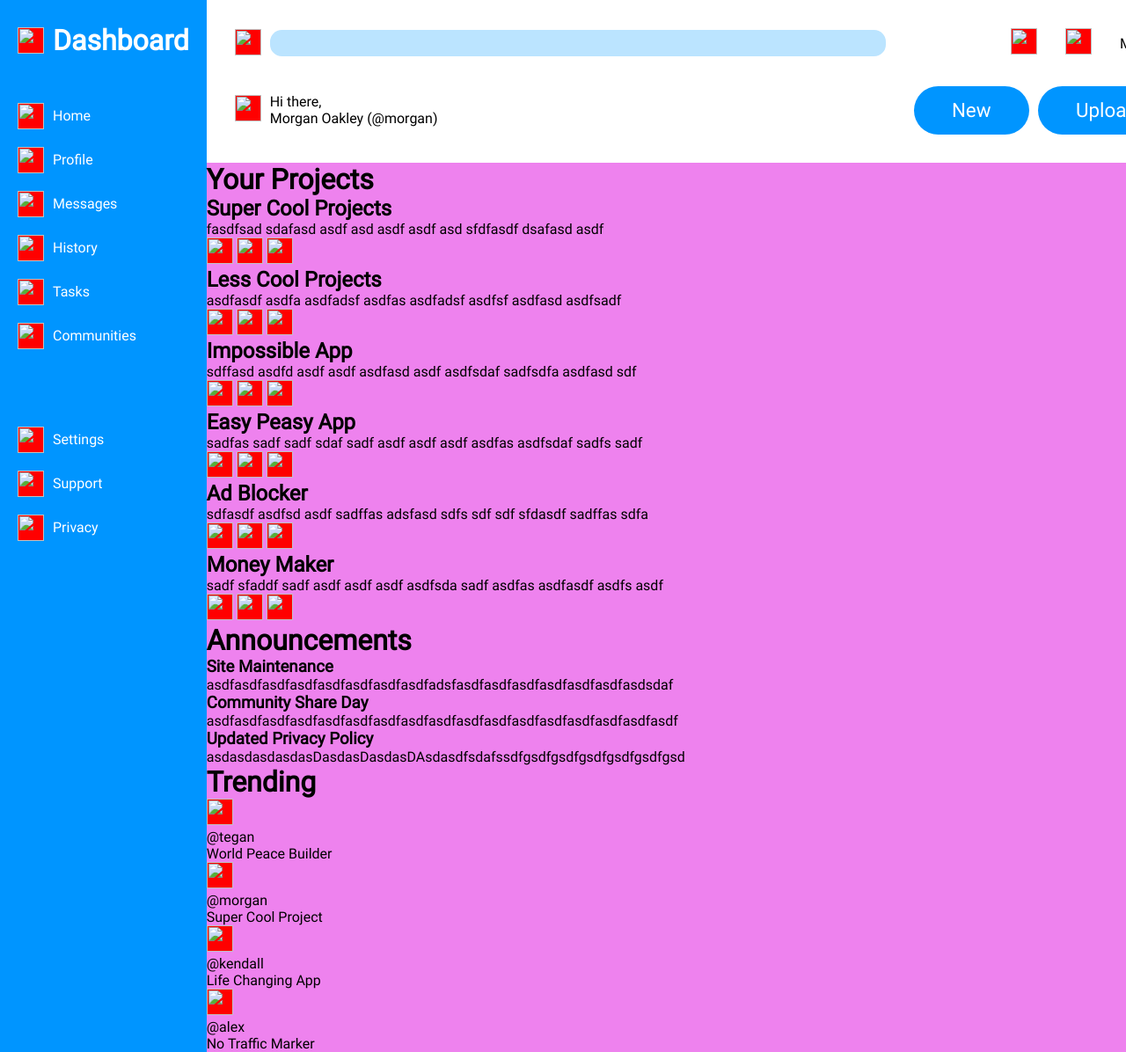
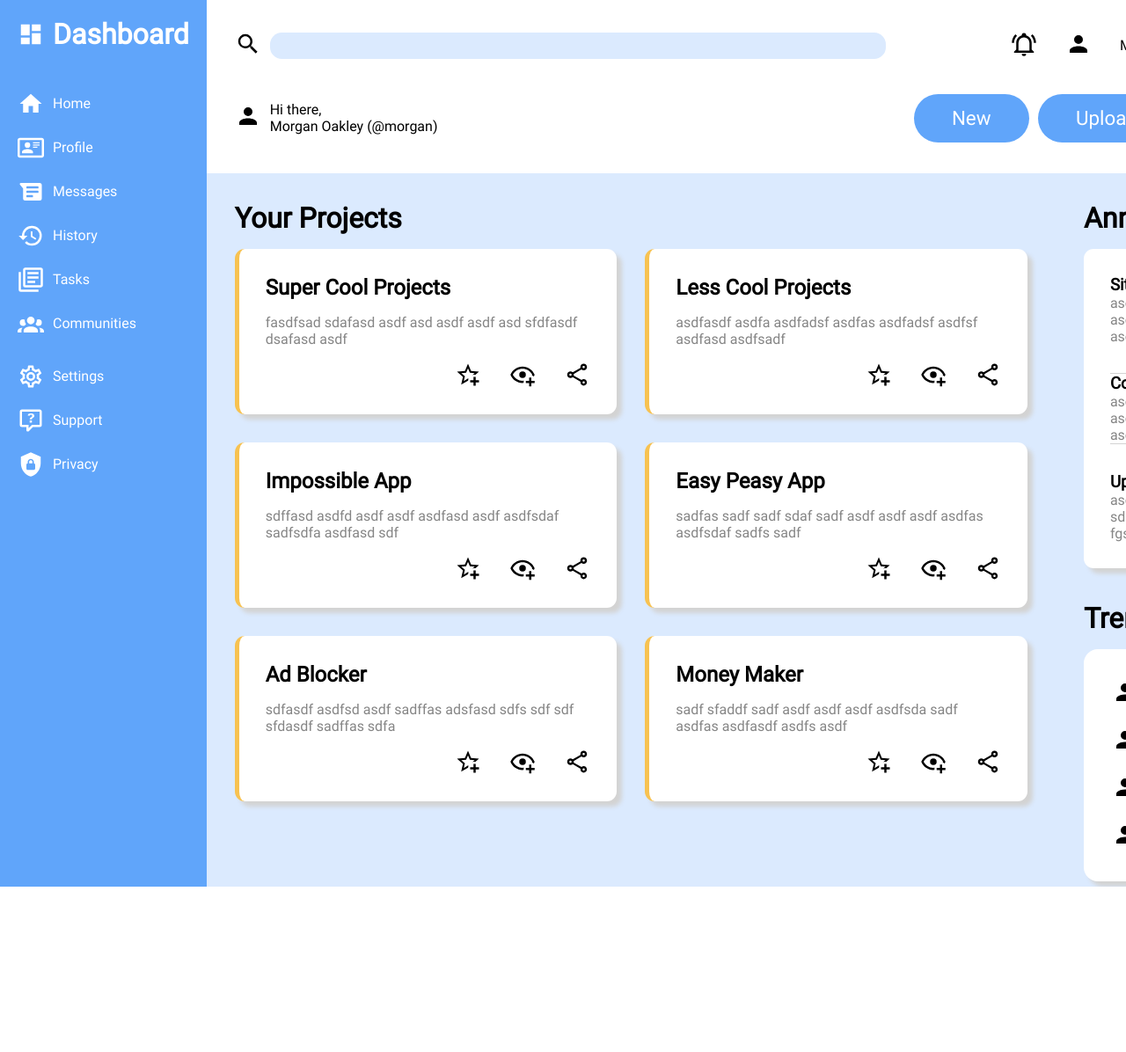
Before and after one commit to dannymckinnon/admin-dashboard, a plain HTML site: page index.html in a window 1280 px wide. Shown: the top 1196 px of the page at 88% size. After the commit the page ends 1008 px from the top, so only its background shows below. Drawn offline with Linux system fonts and the light colour scheme.

Commit message:
various changes in each section

```diff
--- a/index.html
+++ b/index.html
@@ -12,22 +12,22 @@
 
     <div class="sidebar">
 
-      <h1><span><img src="" alt=""></span>Dashboard</h1>
+      <h1><span><img src="svg/dashboard.svg" alt=""></span>Dashboard</h1>
       <div>
         <ul>
-          <li><span><img src="" alt=""></span>Home</li>
-          <li><span><img src="" alt=""></span>Profile</li>
-          <li><span><img src="" alt=""></span>Messages</li>
-          <li><span><img src="" alt=""></span>History</li>
-          <li><span><img src="" alt=""></span>Tasks</li>
-          <li><span><img src="" alt=""></span>Communities</li>
+          <li><span><img src="svg/home.svg" alt=""></span>Home</li>
+          <li><span><img src="svg/profile.svg" alt=""></span>Profile</li>
+          <li><span><img src="svg/messages.svg" alt=""></span>Messages</li>
+          <li><span><img src="svg/history.svg" alt=""></span>History</li>
+          <li><span><img src="svg/tasks.svg" alt=""></span>Tasks</li>
+          <li><span><img src="svg/communities.svg" alt=""></span>Communities</li>
         </ul>
       </div>
       <div>
         <ul>
-          <li><span><img src="" alt=""></span>Settings</li>
-          <li><span><img src="" alt=""></span>Support</li>
-          <li><span><img src="" alt=""></span>Privacy</li>
+          <li><span><img src="svg/settings.svg" alt=""></span>Settings</li>
+          <li><span><img src="svg/support.svg" alt=""></span>Support</li>
+          <li><span><img src="svg/privacy.svg" alt=""></span>Privacy</li>
         </ul>
       </div>
 
@@ -36,19 +36,19 @@
     <div class="header">
 
       <form class="search" action="">
-        <button><img src="" alt=""></button>
+        <button><img src="svg/search.svg" alt=""></button>
         <label for="search-bar"></label>
         <input type="search" id="search-bar">
       </form>
 
       <div class="top-buttons">
-        <span><img src="" alt=""></span>
-        <span><img src="" alt=""></span>
+        <span><img src="svg/notification.svg" alt=""></span>
+        <span><img class ="profile-pic" src="svg/account.svg" alt=""></span>
         <span>Morgan Oakley</span>
       </div>
 
       <div class="user-info">
-        <span><img src="" alt=""></span>
+        <span><img class="profile-pic-larger" src="svg/account.svg" alt=""></span>
         <div>
           <p>Hi there,</p>
           <p>Morgan Oakley (@morgan)</p>
@@ -68,85 +68,117 @@
       <div class="projects">
         <h1>Your Projects</h1>
         <div class="cards">
+          <div class="card">
             <h2>Super Cool Projects</h2>
-          <p>fasdfsad sdafasd asdf asd asdf  asdf  asd sfdfasdf dsafasd asdf</p>
-          <span><img src="" alt=""></span>
-          <span><img src="" alt=""></span>
-          <span><img src="" alt=""></span>
+            <p class="lightgray">fasdfsad sdafasd asdf asd asdf  asdf  asd sfdfasdf dsafasd asdf</p>
+            <span>
+              <img src="svg/star.svg" alt="">
+              <img src="svg/eye.svg" alt="">
+              <img src="svg/share.svg" alt="">
+            </span>
           </div>
-        <div class="cards">
+          <div class="card">
             <h2>Less Cool Projects</h2>
-          <p>asdfasdf asdfa asdfadsf asdfas asdfadsf asdfsf asdfasd asdfsadf</p>
-          <span><img src="" alt=""></span>
-          <span><img src="" alt=""></span>
-          <span><img src="" alt=""></span>
+            <p class="lightgray">asdfasdf asdfa asdfadsf asdfas asdfadsf asdfsf asdfasd asdfsadf</p>
+            <span>
+              <img src="svg/star.svg" alt="">
+              <img src="svg/eye.svg" alt="">
+              <img src="svg/share.svg" alt="">
+            </span>
           </div>
-        <div class="cards">
+          <div class="card">
             <h2>Impossible App</h2>
-          <p>sdffasd asdfd asdf asdf asdfasd asdf asdfsdaf sadfsdfa asdfasd sdf</p>
-          <span><img src="" alt=""></span>
-          <span><img src="" alt=""></span>
-          <span><img src="" alt=""></span>
+            <p class="lightgray">sdffasd asdfd asdf asdf asdfasd asdf asdfsdaf sadfsdfa asdfasd sdf</p>
+            <span>
+              <img src="svg/star.svg" alt="">
+              <img src="svg/eye.svg" alt="">
+              <img src="svg/share.svg" alt="">
+            </span>
           </div>
-        <div class="cards">
+          <div class="card">
             <h2>Easy Peasy App</h2>
-          <p>sadfas sadf sadf sdaf sadf asdf asdf asdf asdfas asdfsdaf sadfs sadf</p>
-          <span><img src="" alt=""></span>
-          <span><img src="" alt=""></span>
-          <span><img src="" alt=""></span>
+            <p class="lightgray">sadfas sadf sadf sdaf sadf asdf asdf asdf asdfas asdfsdaf sadfs sadf</p>
+            <span>
+              <img src="svg/star.svg" alt="">
+              <img src="svg/eye.svg" alt="">
+              <img src="svg/share.svg" alt="">
+            </span>
           </div>
-        <div class="cards">
+          <div class="card">
             <h2>Ad Blocker</h2>
-          <p>sdfasdf asdfsd asdf sadffas adsfasd sdfs sdf sdf sfdasdf sadffas sdfa</p>
-          <span><img src="" alt=""></span>
-          <span><img src="" alt=""></span>
-          <span><img src="" alt=""></span>
+            <p class="lightgray">sdfasdf asdfsd asdf sadffas adsfasd sdfs sdf sdf sfdasdf sadffas sdfa</p>
+            <span>
+              <img src="svg/star.svg" alt="">
+              <img src="svg/eye.svg" alt="">
+              <img src="svg/share.svg" alt="">
+            </span>
           </div>
-        <div class="cards">
+          <div class="card">
             <h2>Money Maker</h2>
-          <p>sadf sfaddf sadf asdf asdf asdf asdfsda sadf asdfas asdfasdf asdfs asdf</p>
-          <span><img src="" alt=""></span>
-          <span><img src="" alt=""></span>
-          <span><img src="" alt=""></span>
+            <p class="lightgray">sadf sfaddf sadf asdf asdf asdf asdfsda sadf asdfas asdfasdf asdfs asdf</p>
+            <span>
+              <img src="svg/star.svg" alt="">
+              <img src="svg/eye.svg" alt="">
+              <img src="svg/share.svg" alt="">
+            </span>
+          </div>
+        </div>
       </div>
 
       <div class="announcements">
         <h1>Announcements</h1>
         <div>
+
+          <div class="announcement-cards">
+            <div>
               <h3>Site Maintenance</h3>
-          <p>asdfasdfasdfasdfasdfasdfasdfasdfadsfasdfasdfasdfasdfasdfasdfasdsdaf</p>
+              <p class="lightgray">asdfasdfasdfasdfasdfasdfasdfasdfadsfasdfasdfasdfasdfasdfasdfasdsdaf</p>
             </div>
             <div>
               <h3>Community Share Day</h3>
-          <p>asdfasdfasdfasdfasdfasdfasdfasdfasdfasdfasdfasdfasdfasdfasdfasdfasdf</p>
+              <p class="lightgray">asdfasdfasdfasdfasdfasdfasdfasdfasdfasdfasdfasdfasdfasdfasdfasdfasdf</p>
             </div>
             <div>
               <h3>Updated Privacy Policy</h3>
-          <p>asdasdasdasdasDasdasDasdasDAsdasdfsdafssdfgsdfgsdfgsdfgsdfgsdfgsd</p>
+              <p class="lightgray">asdasdasdasdasDasdasDasdasDAsdasdfsdafssdfgsdfgsdfgsdfgsdfgsdfgsd</p>
+            </div>
+          </div>
         </div>
       </div>
 
       <div class="trending">
         <h1>Trending</h1>
         <div>
-          <span><img src="" alt=""></span>
+          <div class="trending-accounts">
+            <div>
+              <span><img class="profile-pic" src="svg/account.svg" alt=""></span>
+              <div>
                 <p>@tegan</p>
-          <p>World Peace Builder</p>
+                <p class="lightgray">World Peace Builder</p>
+              </div>
             </div>
             <div>
-          <span><img src="" alt=""></span>
+              <span><img class="profile-pic" src="svg/account.svg" alt=""></span>
+              <div>
                 <p>@morgan</p>
-          <p>Super Cool Project</p>
+                <p class="lightgray">Super Cool Project</p>
+              </div>
             </div>
             <div>
-          <span><img src="" alt=""></span>
+              <span><img class="profile-pic" src="svg/account.svg" alt=""></span>
+              <div>
                 <p>@kendall</p>
-          <p>Life Changing App</p>
+                <p class="lightgray">Life Changing App</p>
+              </div>
             </div>
             <div>
-          <span><img src="" alt=""></span>
+              <span><img class="profile-pic" src="svg/account.svg" alt=""></span>
+              <div>
                 <p>@alex</p>
-          <p>No Traffic Marker</p>
+                <p class="lightgray">No Traffic Marker</p>
+              </div>
+            </div>
+          </div>
         </div>
       </div>
 
--- a/style.css
+++ b/style.css
@@ -1,3 +1,9 @@
+:root {
+  --blue: #60A5FA;
+  /* --lightblue: #BFDBFE; */
+  --extralight: #DBEAFE;
+}
+
 @font-face {
   font-family: Roboto;
   src: url(./fonts/Roboto-Regular.ttf);
@@ -17,12 +23,13 @@ body {
 img {
   height: 30px;
   width: 30px;
-  background-color: red;
 }
+
 
 .container {
   display: grid;
   grid-template-columns: 1fr 4fr;
+  min-height: 100vh;
 }
 
 
@@ -31,9 +38,15 @@ img {
   grid-row: 1 / 3;
   display: grid;
   grid-template-rows: 1fr 4fr 8fr;
-  /* padding: 1em; */
-  background-color: rgb(0, 149, 255);
+  background-color: var(--blue);
   color: white;
+}
+
+.sidebar img {
+  filter:
+    invert(100%) sepia(100%)
+    saturate(20%) hue-rotate(325deg)
+    brightness(104%) contrast(106%);
 }
 
 .sidebar ul {
@@ -70,7 +83,6 @@ img {
   display: flex;
   align-items: center;
   gap: 10px;
-  /* grid-template-columns: 1fr 16fr; */
 }
 
 .buttons {
@@ -83,7 +95,7 @@ img {
 .buttons button {
   font-size: 1.4rem;
   padding: 0.9rem 2.7rem;
-  background-color: #0095FF;
+  background-color: var(--blue);
   color: white;
   border: none;
   border-radius: 1.5em;
@@ -98,7 +110,7 @@ img {
 .search input {
   width: 700px;
   height: 25px;
-  background-color: rgb(187, 228, 255);
+  background-color: var(--extralight);
   border: none;
   border-radius: 1em;
   padding: 15px;
@@ -119,5 +131,93 @@ img {
 
 
 .main-content {
-  background-color: violet;
+  display: grid;
+  grid-template-columns: 3fr 1fr;
+  background-color: var(--extralight);
 }
+
+.projects {
+  padding: 2rem;
+  grid-row: 1 / 3;
+}
+
+.cards {
+  display: grid;
+  grid-template-columns: repeat(auto-fit, minmax(400px, 1fr));
+  gap: 2rem;
+  padding-top: 1rem;
+}
+
+.card {
+  display: grid;
+  gap: 1em;
+  padding: 30px;
+  background-color: white;
+  border-radius: 0.7rem;
+  border-left: 5px solid rgb(247, 194, 81);
+  box-shadow: 6px 6px 5px lightgray;
+}
+
+.card > span {
+  justify-self: end;
+  display: flex;
+  gap: 2rem;
+}
+
+
+.announcements {
+  padding: 2rem;
+}
+
+.announcements > div {
+  padding-top: 1rem;
+}
+
+.announcement-cards {
+  display: grid;
+  gap: 2em;
+  background-color: white;
+  padding: 30px;
+  border-radius: 0.7em;
+  box-shadow: 6px 6px 5px lightgray;
+}
+
+
+.announcement-cards div:nth-child(2) {
+  border-top: 1px solid lightgray;
+  border-bottom: 1px solid lightgrey;
+}
+
+.announcement-cards div p {
+  word-break: break-all;
+  white-space: normal;
+}
+
+
+.trending {
+  padding: 0 2rem;
+}
+
+.trending > div {
+  padding-top: 1rem;
+}
+
+.trending-accounts {
+  display: flex;
+  flex-direction: column;
+  background-color: white;
+  border-radius: 1em;
+  padding: 2em;
+  gap: 1rem;
+  box-shadow: 6px 6px 5px lightgray;
+}
+
+.trending-accounts > div {
+  display: flex;
+  align-items: center;
+  gap: 0.5em;
+}
+
+.lightgray {
+  color: rgb(133, 133, 133);
+}
```
Also changed, not shown: svg/account.svg (added), svg/communities.svg (added), svg/dashboard.svg (added), svg/eye.svg (added), svg/history.svg (added), svg/home.svg (added), svg/messages.svg (added), svg/notification.svg (added), svg/privacy.svg (added), svg/profile.svg (added), svg/search.svg (added), svg/settings.svg (added), svg/share.svg (added), svg/star.svg (added), 2 more files. Lines whose indentation alone changed are shown as unchanged.
